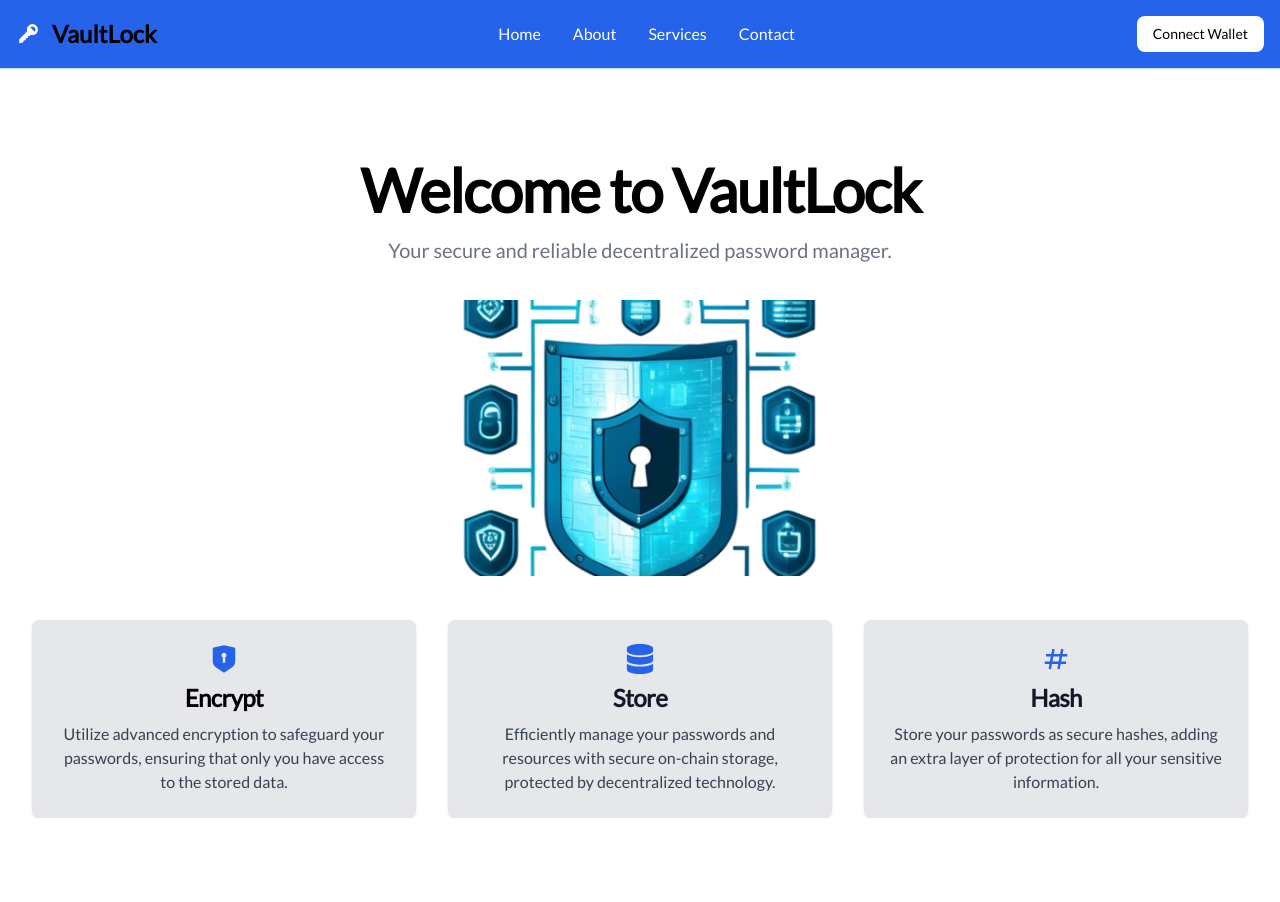
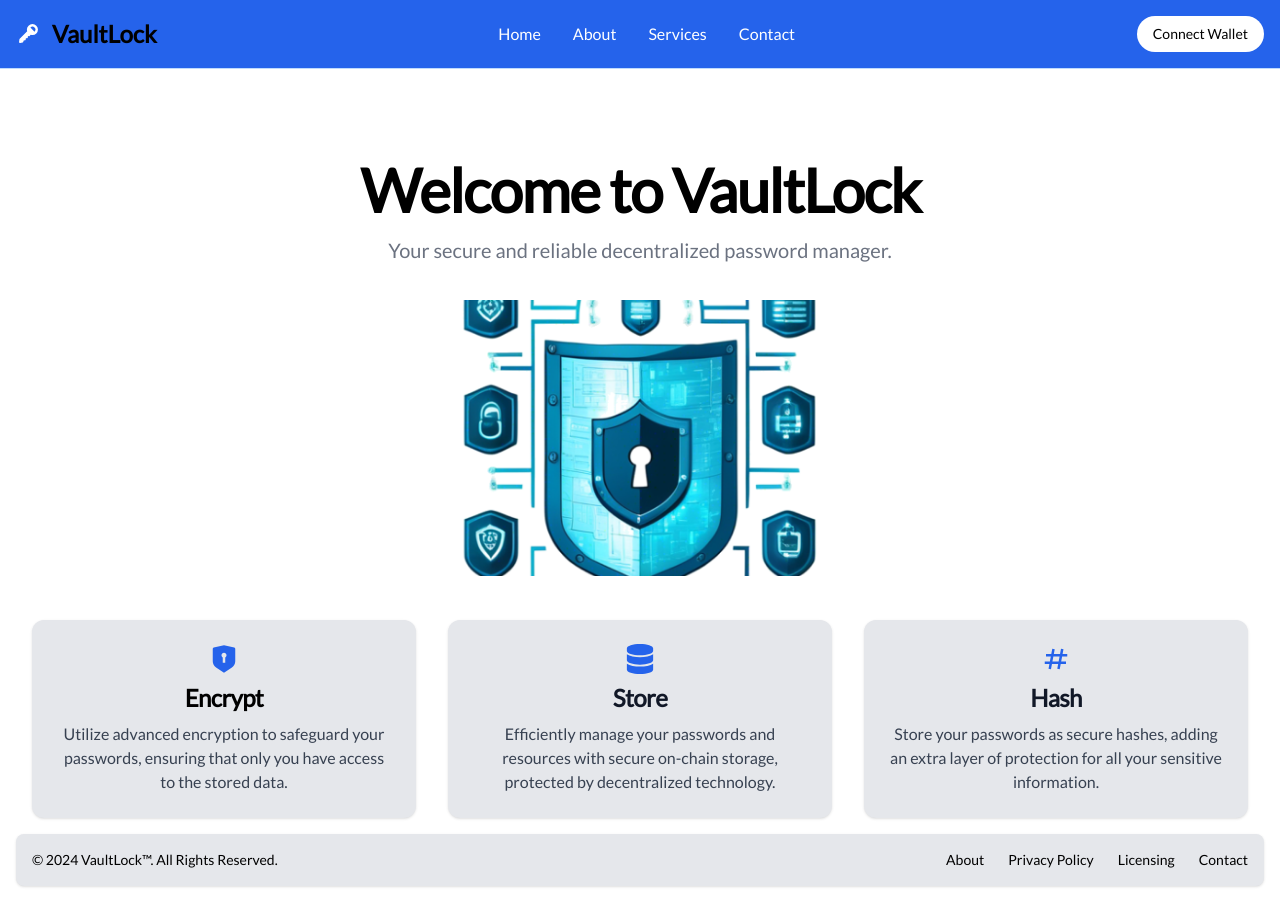
Before and after one commit to Sandile88/decentralized-password-manager, a Next.js app in the folder client/: page / in a window 1280 px wide. Before the commit the page ends 818 px from the top, so only its background shows below. Built offline with nearby package versions, Linux system fonts and the light colour scheme.

Commit message:
added footer code

```diff
--- a/client/app/page.tsx
+++ b/client/app/page.tsx
@@ -1,5 +1,6 @@
 import React from "react";
 import Hero from "../components/Hero";
+import Footer from "../components/Footer";
 
 const LandingPage = () => {
   return (
@@ -7,6 +8,9 @@ const LandingPage = () => {
     <section id="hero" >
       <Hero/>
     </section>
+    <section>
+      <Footer/>
+    </section>
     </>
   );
 };
--- /dev/null
+++ b/client/components/About.tsx
@@ -0,0 +1,13 @@
+"use client"
+import React from "react";
+
+
+const About = () => {
+    return (
+        <div>
+
+        </div>
+    )
+}
+
+export default About;
--- /dev/null
+++ b/client/components/Footer.tsx
@@ -0,0 +1,30 @@
+"use client"
+import React from "react";
+
+const Footer = () => {
+    return (
+    <footer className="bg-gray-200 rounded-lg shadow m-4">
+        <div className="w-full mx-auto max-w-screen-xl p-4 md:flex md:items-center md:justify-between">
+        <span className="text-sm text-black sm:text-center">© 2024 <a href="https://flowbite.com/" className="hover:underline">VaultLock™</a>. All Rights Reserved.
+        </span>
+        <ul className="flex flex-wrap items-center mt-3 text-sm font-medium text-black sm:mt-0">
+            <li>
+                <a href="#" className="hover:underline me-4 md:me-6">About</a>
+            </li>
+            <li>
+                <a href="#" className="hover:underline me-4 md:me-6">Privacy Policy</a>
+            </li>
+            <li>
+                <a href="#" className="hover:underline me-4 md:me-6">Licensing</a>
+            </li>
+            <li>
+                <a href="#" className="hover:underline">Contact</a>
+            </li>
+        </ul>
+        </div>
+    </footer>
+
+    )
+}
+
+export default Footer;
--- a/client/components/Hero.tsx
+++ b/client/components/Hero.tsx
@@ -17,7 +17,7 @@ const Hero = () => {
                 <Image src={shield} alt="" className="inline-flex items-center justify-center px-5 py-3"/>
                     <div className="flex gap-8 mt-8">
 
-                    <a href="#" className="block max-w-sm p-6 rounded-lg shadow bg-gray-100 bg-gray-200">
+                    <a href="#" className="block max-w-sm p-6 rounded-xl shadow bg-gray-100 bg-gray-200">
 
                     <h5 className="mb-2 text-2xl font-bold tracking-tight text-black">
                     <RiShieldKeyholeFill className="mx-auto mb-2 text-3xl text-blue-600"/>
@@ -25,7 +25,7 @@ const Hero = () => {
                     <p className="font-normal text-gray-700 dark:text-gray-400">Utilize advanced encryption to safeguard your passwords, ensuring that only you have access to the stored data.</p>
                     </a>
 
-                    <a href="#" className="block max-w-sm p-6 rounded-lg shadow bg-gray-100 bg-gray-200">
+                    <a href="#" className="block max-w-sm p-6 rounded-xl shadow bg-gray-100 bg-gray-200">
 
                     <h5 className="mb-2 text-2xl font-bold tracking-tight text-gray-900">
                     <FaDatabase className="mx-auto mb-2 text-3xl text-blue-600"/>
@@ -34,7 +34,7 @@ const Hero = () => {
                     <p className="font-normal text-gray-700 dark:text-gray-400">Efficiently manage your passwords and resources with secure on-chain storage, protected by decentralized technology.</p>
                     </a>
 
-                    <a href="#" className="block max-w-sm p-6 rounded-lg shadow bg-gray-100 bg-gray-200">
+                    <a href="#" className="block max-w-sm p-6 rounded-xl shadow bg-gray-100 bg-gray-200">
 
                     <h5 className="mb-2 text-2xl font-bold tracking-tight text-gray-900">
                     <BiHash className="mx-auto mb-2 text-3xl text-blue-600"/>
--- a/client/components/Nav.tsx
+++ b/client/components/Nav.tsx
@@ -94,15 +94,15 @@ const Navbar = () => {
                        <path stroke="currentColor" strokeLinecap="round" strokeLinejoin="round" strokeWidth="2" d="m19 19-4-4m0-7A7 7 0 1 1 1 8a7 7 0 0 1 14 0Z"/>
                    </svg>
                </div>
-               <input type="search" id="default-search" className="block w-full lg:w-96 p-4 ps-10 text-sm text-black rounded-lg shadow bg-gray-100" placeholder="Search Passwords, Urls..." required />
-               <button type="submit" className="text-white absolute end-2.5 bottom-2.5 bg-blue-700 hover:bg-blue-800 focus:ring-4 focus:outline-none focus:ring-blue-300 font-medium rounded-lg text-sm px-4 py-2">Search</button>
+               <input type="search" id="default-search" className="block w-full lg:w-96 p-4 ps-10 text-sm text-black rounded-full shadow bg-gray-100" placeholder="Search Passwords, Urls..." required />
+               <button type="submit" className="text-white absolute end-2.5 bottom-2.5 bg-blue-700 hover:bg-blue-800 focus:ring-4 focus:outline-none focus:ring-blue-300 font-medium rounded-full text-sm px-4 py-2">Search</button>
            </div>
 
             ): (
           <button
           type="button"
           onClick={connectWallet}
-          className="text-black bg-white hover:bg-sky-100 focus:ring-4 focus:outline-none focus:ring-blue-300 font-medium rounded-lg text-sm px-4 py-2 text-center ">
+          className="text-black bg-white hover:bg-sky-100 focus:ring-4 focus:outline-none focus:ring-blue-300 font-medium rounded-full text-sm px-4 py-2 text-center ">
               Connect Wallet
               </button>
 
```
